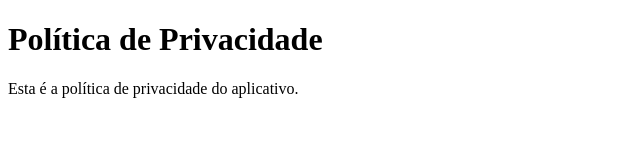
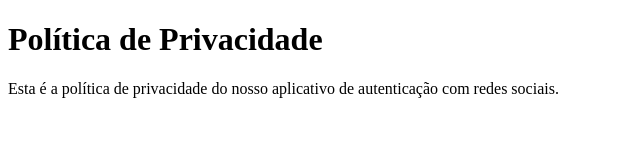
Before and after one commit to PpedroSoeiroo/Legal-docs, a plain HTML site: page privacy-policy.html in a window 1280 px wide. Shown: the whole page, without its empty margins (0-640 px from the left). Drawn offline with Linux system fonts and the light colour scheme.

Commit message:
Add files via upload

```diff
--- a/privacy-policy.html
+++ b/privacy-policy.html
@@ -1,6 +1,8 @@
-
 <!DOCTYPE html>
 <html lang="en">
 <head><meta charset="UTF-8"><title>Política de Privacidade</title></head>
-<body><h1>Política de Privacidade</h1><p>Esta é a política de privacidade do aplicativo.</p></body>
+<body>
+  <h1>Política de Privacidade</h1>
+  <p>Esta é a política de privacidade do nosso aplicativo de autenticação com redes sociais.</p>
+</body>
 </html>
```
Also changed, not shown: index.html (+0 -1 lines), terms-of-service.html (+4 -2 lines).
